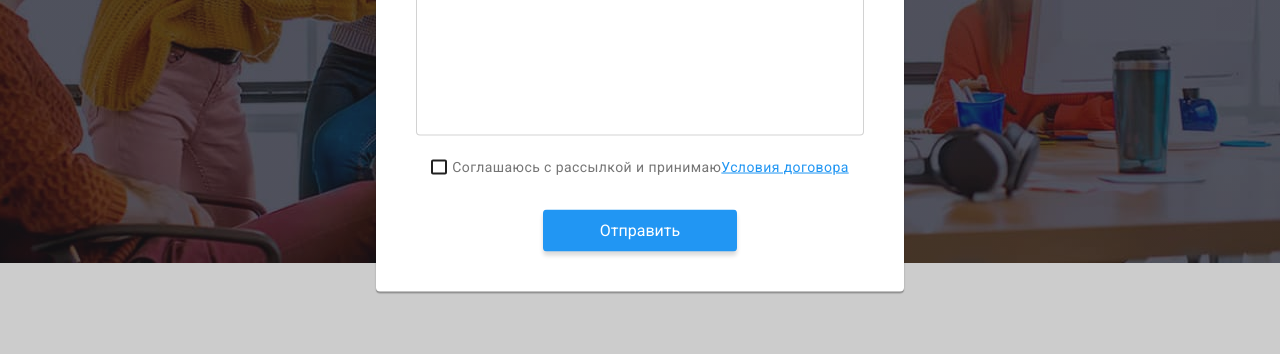
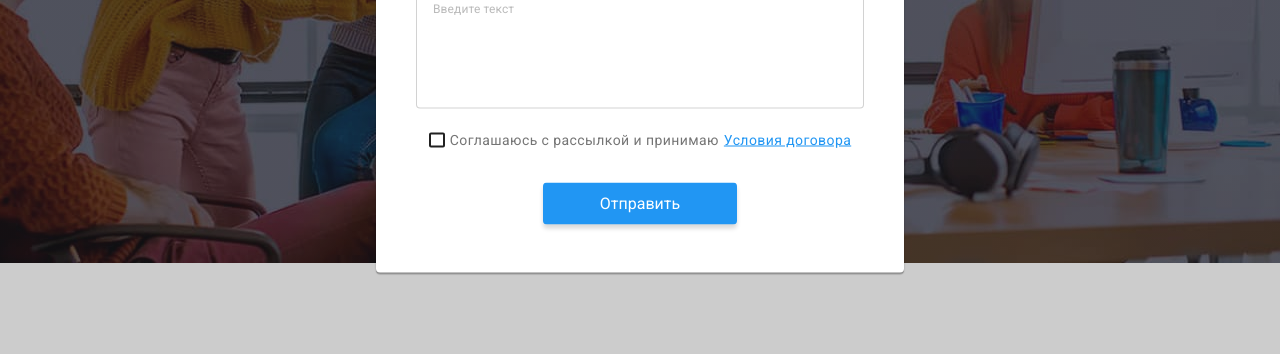
Before and after one commit to maxim-kovalenko2222/goit-markup-hw-06, a plain HTML site: page index.html in a window 1280 px wide. Both pictures are taken after a click on the button "Заказать услугу". Shown: the part 418-772 px from the top of the page. Drawn offline with nearby package versions, Linux system fonts and the light colour scheme.

Commit message:
fix modal height

```diff
--- a/css/styles.css
+++ b/css/styles.css
@@ -1048,7 +1048,7 @@ ul {
   padding: 12px 16px;
   outline: none;
   cursor: pointer;
-
+  height: 120px;
   font-size: 12px;
   line-height: 14px;
   letter-spacing: 0.01em;
@@ -1125,6 +1125,7 @@ ul {
   line-height: 1.71;
   letter-spacing: 0.03em;
   color: var(--second-color);
+  margin-right: 5px;
 }
 
 .terms-link {
```
Also changed, not shown: index.html (+1 -1 lines).
